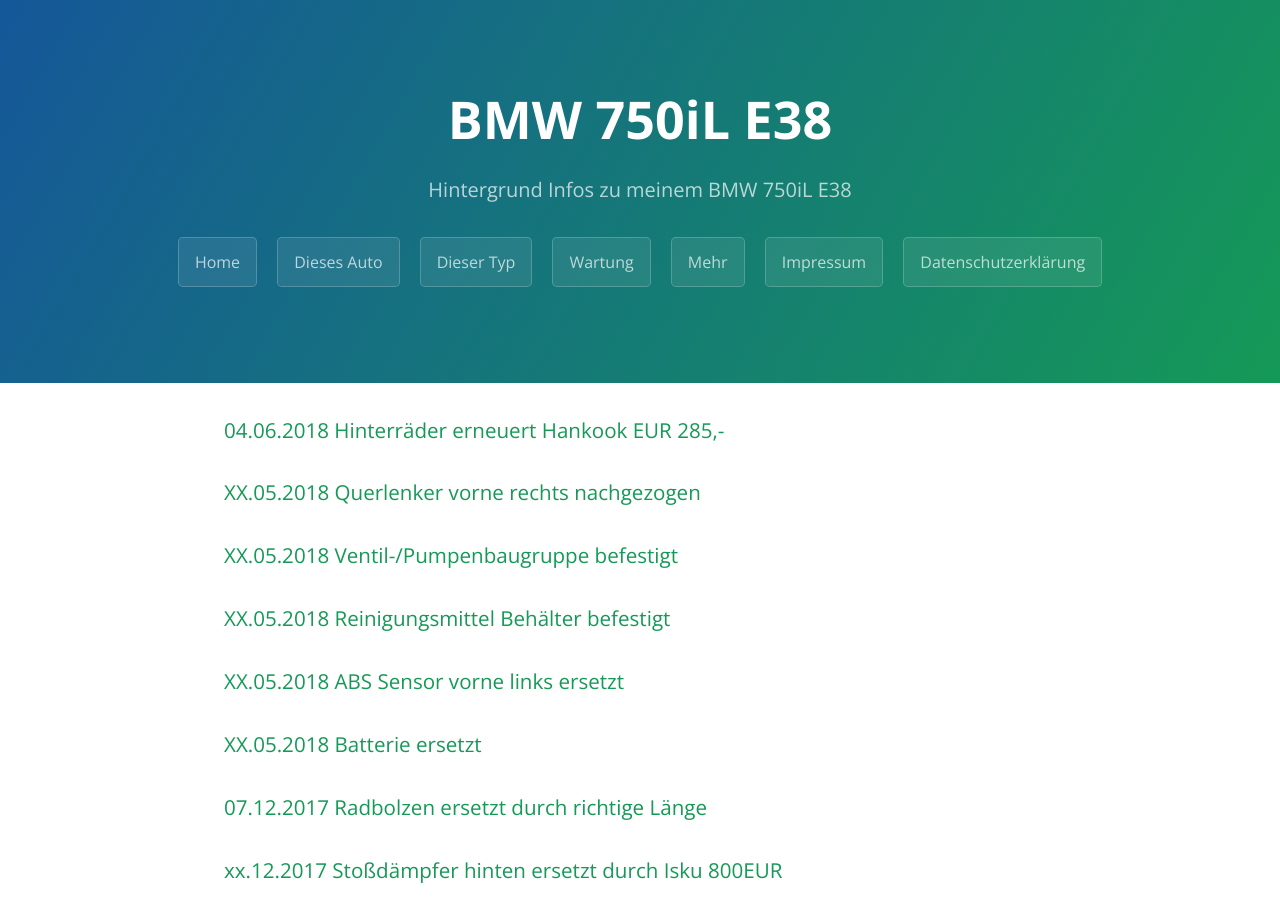
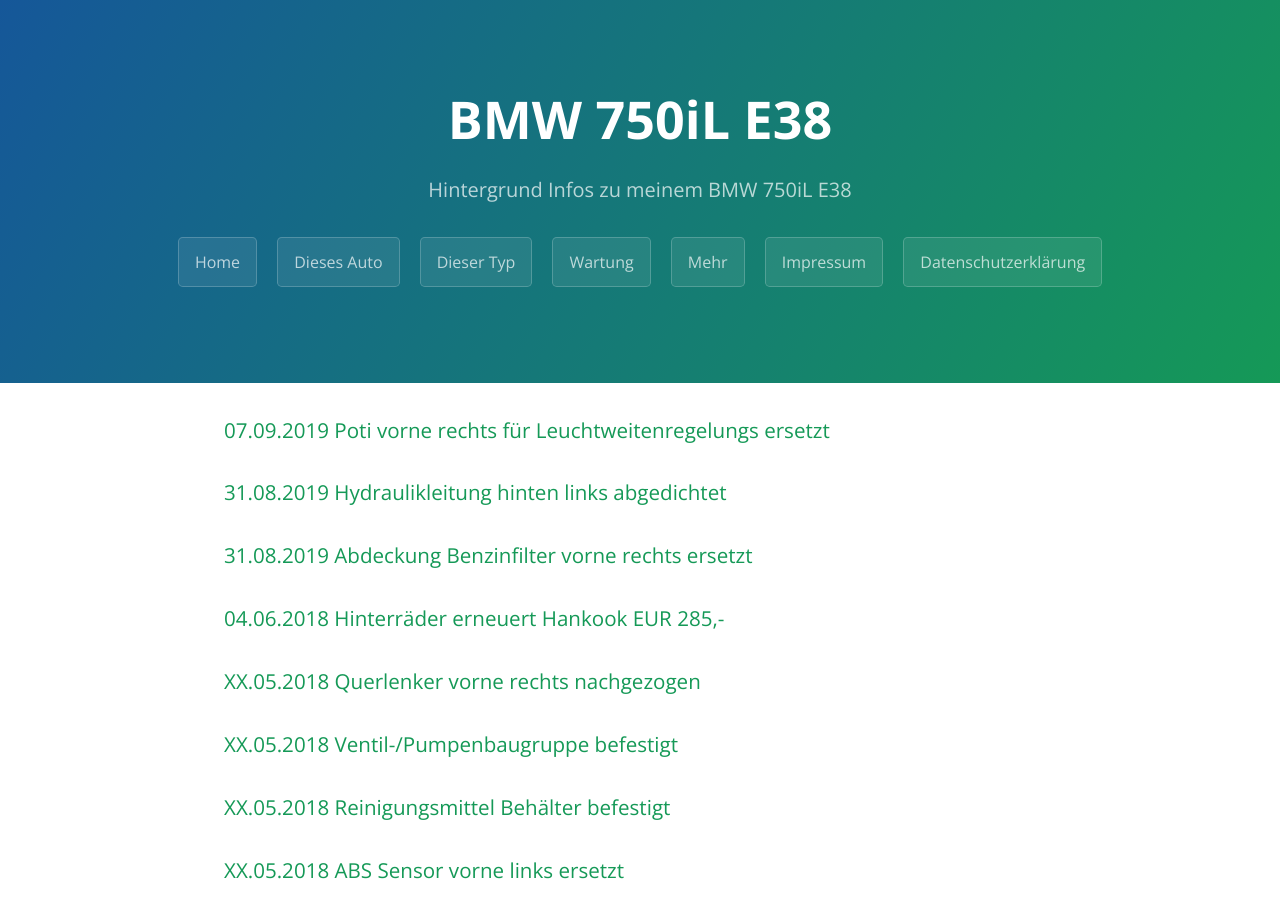
Before and after one commit to trautw/BMW750iL, a Jekyll site: the page built from docs/_pages/03_maintenance.md, in a window 1280 px wide and 900 px high. Built offline with Jekyll 4.4.1, drawn with Linux system fonts in a browser that asks for light colours.

Commit message:
Update 03_maintenance.md

```diff
--- a/docs/_pages/03_maintenance.md
+++ b/docs/_pages/03_maintenance.md
@@ -4,6 +4,9 @@ title: Wartung
 permalink: /maintenance/
 ---
 
+### 07.09.2019 Poti vorne rechts für Leuchtweitenregelungs ersetzt
+### 31.08.2019 Hydraulikleitung hinten links abgedichtet
+### 31.08.2019 Abdeckung Benzinfilter vorne rechts ersetzt
 ### 04.06.2018 Hinterräder erneuert Hankook EUR 285,-
 ### XX.05.2018 Querlenker vorne rechts nachgezogen
 ### XX.05.2018 Ventil-/Pumpenbaugruppe befestigt
```
